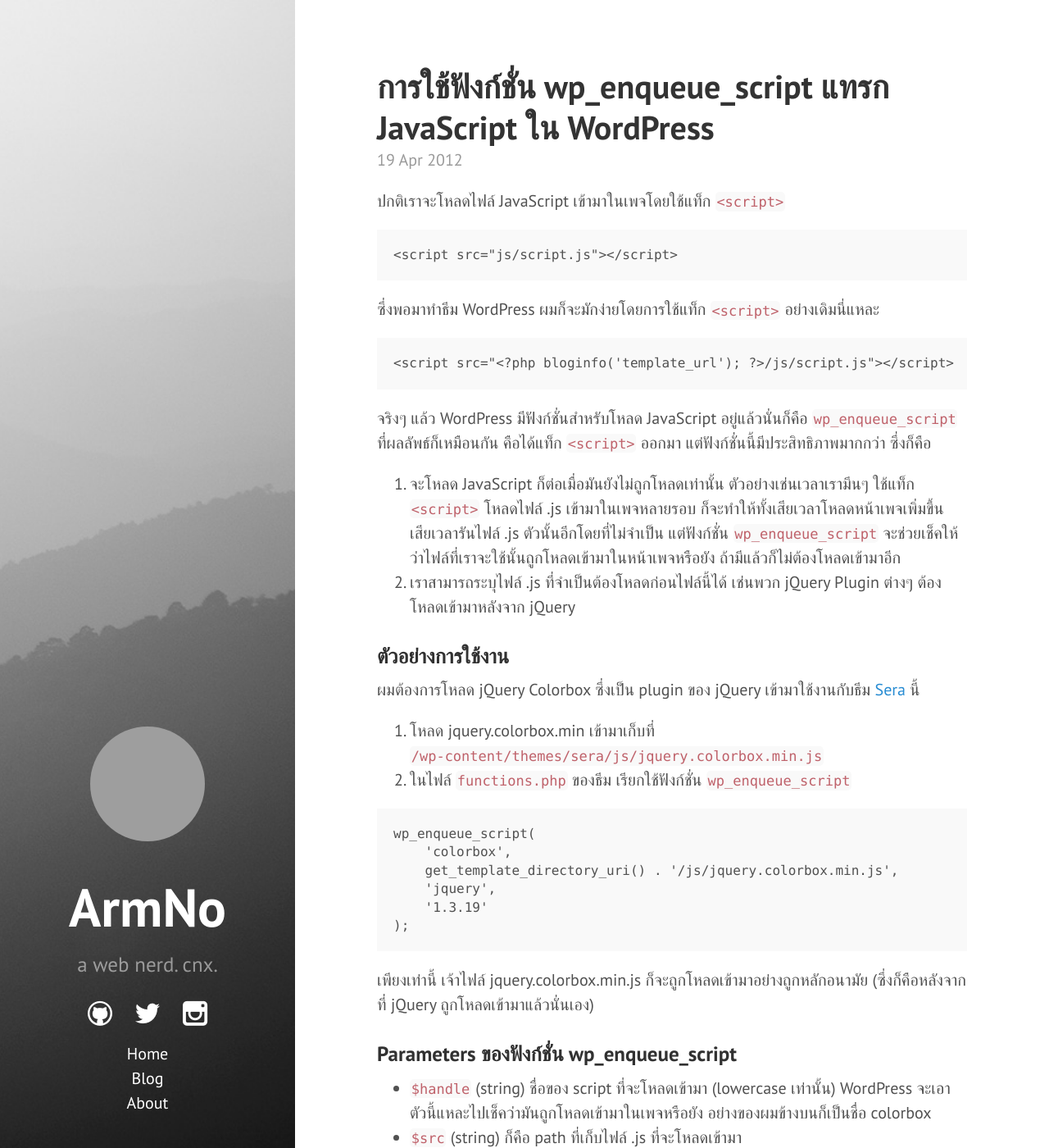
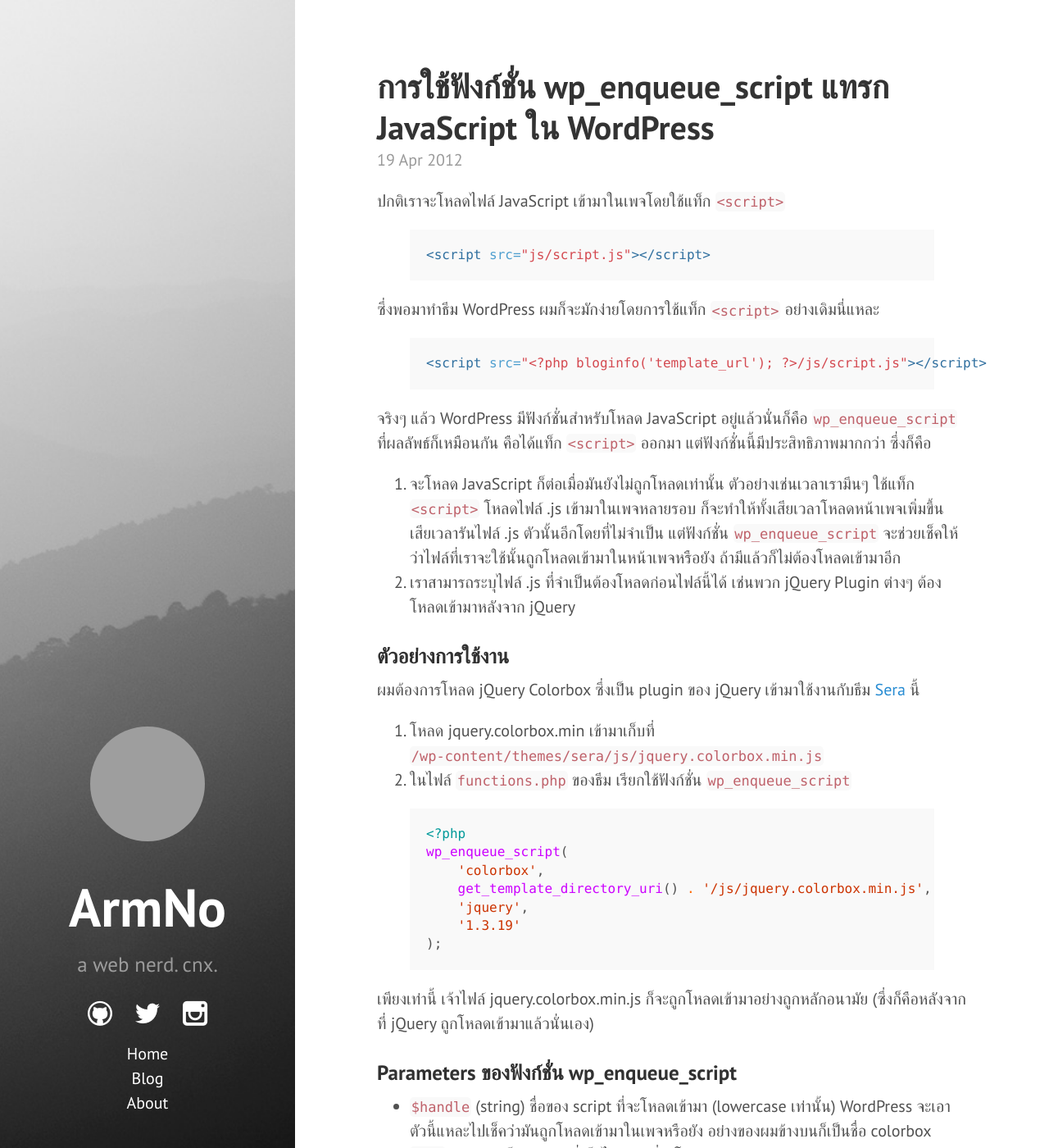
Before and after one commit to armno/armno.github.io, a Jekyll site: the page built from _posts/2012-04-19-wp-enqueue-script-wordpress.markdown, in a window 1280 px wide and 1400 px high. Shown: the whole window at 82% size. Built offline with Jekyll 4.4.1, drawn with Linux system fonts in a browser that asks for light colours; Markdown is read by kramdown in place of the engine named in the settings; comment, search, counter and statistics services are not loaded; grey boxes are pictures that could not be loaded.

Commit message:
update syntax highlighting for wp_enqueue post

```diff
--- a/_posts/2012-04-19-wp-enqueue-script-wordpress.markdown
+++ b/_posts/2012-04-19-wp-enqueue-script-wordpress.markdown
@@ -16,42 +16,39 @@ description: WordPress นั้นมีฟังก์ชั่น wp_enqueue_
 
 ปกติเราจะโหลดไฟล์ JavaScript เข้ามาในเพจโดยใช้แท็ก `<script>`
 
-
-<pre><code class="language-markup">&lt;script src="js/script.js"&gt;</script></code></pre>
-
+{% highlight html %}
+<script src="js/script.js"></script>
+{% endhighlight %}
 
 ซึ่งพอมาทำธีม WordPress ผมก็จะมักง่ายโดยการใช้แท็ก `<script>` อย่างเดิมนี่แหละ
 
-
-<pre><code class="language-markup">&lt;script src="&lt;?php bloginfo('template_url'); ?&gt;/js/script.js"&gt;&lt;/script&gt;</code></pre>
-
+{% highlight html %}
+<script src="<?php bloginfo('template_url'); ?>/js/script.js"></script>
+{% endhighlight %}
 
 จริงๆ แล้ว WordPress มีฟังก์ชั่นสำหรับโหลด JavaScript อยู่แล้วนั่นก็คือ `wp_enqueue_script` ที่ผลลัพธ์ก็เหมือนกัน คือได้แท็ก `<script>` ออกมา แต่ฟังก์ชั่นนี้มีประสิทธิภาพมากกว่า ซึ่งก็คือ
-
 
 1. จะโหลด JavaScript ก็ต่อเมื่อมันยังไม่ถูกโหลดเท่านั้น ตัวอย่างเช่นเวลาเรามึนๆ ใช้แท็ก `<script>` โหลดไฟล์ .js เข้ามาในเพจหลายรอบ ก็จะทำให้ทั้งเสียเวลาโหลดหน้าเพจเพิ่มขึ้น เสียเวลารันไฟล์ .js ตัวนั้นอีกโดยที่ไม่จำเป็น แต่ฟังก์ชั่น `wp_enqueue_script` จะช่วยเช็คให้ว่าไฟล์ที่เราจะใช้นั้นถูกโหลดเข้ามาในหน้าเพจหรือยัง ถ้ามีแล้วก็ไม่ต้องโหลดเข้ามาอีก
 2. เราสามารถระบุไฟล์ .js ที่จำเป็นต้องโหลดก่อนไฟล์นี้ได้ เช่นพวก jQuery Plugin ต่างๆ ต้องโหลดเข้ามาหลังจาก jQuery
 
-
 ### ตัวอย่างการใช้งาน
 
-
 ผมต้องการโหลด jQuery Colorbox ซึ่งเป็น plugin ของ jQuery เข้ามาใช้งานกับธีม [Sera](https://github.com/armno/Sera-WordPress-Theme) นี้
-
 
 1. โหลด jquery.colorbox.min เข้ามาเก็บที่ `/wp-content/themes/sera/js/jquery.colorbox.min.js`
 2. ในไฟล์ `functions.php` ของธีม เรียกใช้ฟังก์ชั่น `wp_enqueue_script`
 
-<pre><code class="language-clike">wp_enqueue_script(
+{% highlight php %}
+<?php
+wp_enqueue_script(
     'colorbox',
     get_template_directory_uri() . '/js/jquery.colorbox.min.js',
     'jquery',
     '1.3.19'
 );
-</code></pre>
+{% endhighlight %}
 
 เพียงเท่านี้ เจ้าไฟล์ jquery.colorbox.min.js ก็จะถูกโหลดเข้ามาอย่างถูกหลักอนามัย (ซึ่งก็คือหลังจากที่ jQuery ถูกโหลดเข้ามาแล้วนั่นเอง)
-
 
 ### Parameters ของฟังก์ชั่น wp_enqueue_script
 
@@ -61,8 +58,6 @@ description: WordPress นั้นมีฟังก์ชั่น wp_enqueue_
 * `$ver` (string) เวอร์ชั่นของไฟล์ .js เพื่อให้มั่นใจได้ว่าเครื่องของผู้ใช้จะได้ไฟล์เวอร์ชั่นเดียวกับบนเซิฟเวอร์ โดย WordPress จะเอาไปต่อเป็น query string ให้หลัง path ของไฟล์
 * `$in_footer` (boolean) ถ้าต้องการใช้ script นี้โหลดที่ footer แทนที่จะเป็นในแท็ก `<head>` ก็เซ็ตให้เป็น true ไปครับ (การโหลด .js ไว้ท้ายๆ จะช่วยทำให้เว็บเราโหลดไวขึ้นนิดหน่อย)
 
-
 ฟังก์ชั่นนี้ไม่ return ค่าอะไรออกมานะครับ ข้อมูลเพิ่มเติมดูได้ที่ [WordPress Codex/wp_enqueue_script](http://codex.wordpress.org/Function_Reference/wp_enqueue_script) ได้เลยครับ
 
-
 สำหรับผมเคยคิดว่าฟังก์ชั่นของ WordPress บางอันก็ดูใช้งานยุ่งยากเกินความจำเป็น และเคยละเลยไป แต่พอลองได้ทำเยอะๆ ก็พยายามจะใช้ตามที่ WordPress ให้มา ซึ่งบางทีก็ต้องไปอ่านเอาที่ [Codex](http://codex.wordpress.org/) ถึงได้พบว่ามีดีกว่าเขียนแบบธรรมดา อย่างเช่นฟังก์ชั่นนี้เป็นต้นครับ
```
